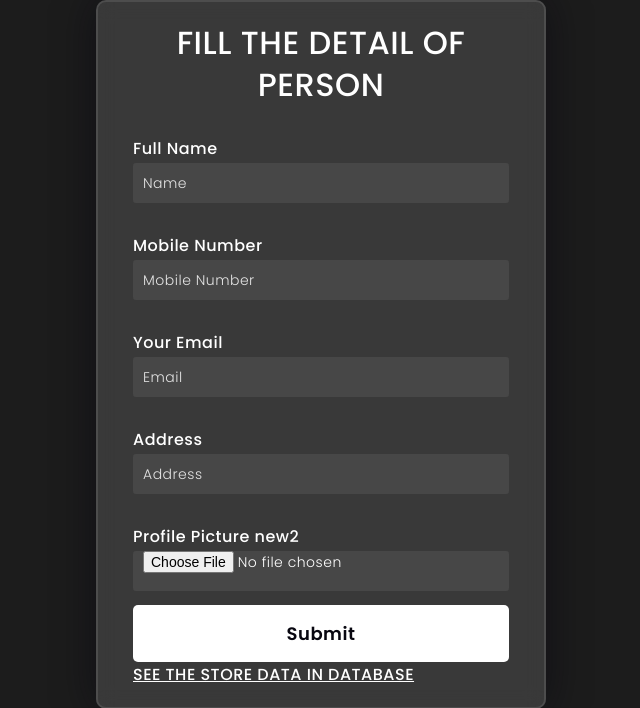
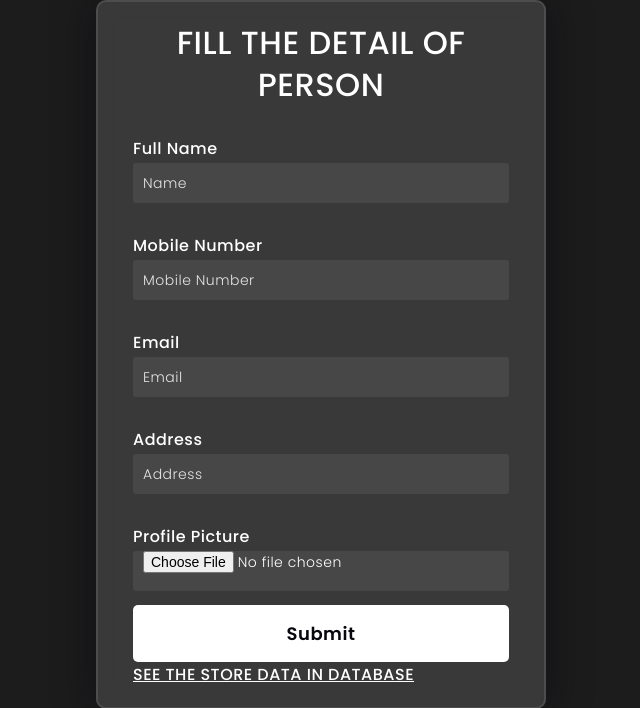
Before and after one commit to Satendralodhi/my_app, a Django app: page / in a window 1280 px wide. Shown: the top 708 px of the page, without its empty margins (319-959 px from the left). Run offline with Django 5.2, Linux system fonts and the light colour scheme.

Commit message:
change new2

```diff
--- a/templates/index.html
+++ b/templates/index.html
@@ -125,23 +125,15 @@ button{
 
         <label for="name">Full Name</label>
         <input type="text" placeholder="Name" name="name" id="name">
-
-
-
         <label for="m_number">Mobile Number</label>
         <input type="text" placeholder="Mobile Number" name="m_number" id="m_number">
 
-        <label for="email"> Your Email</label>
+        <label for="email">Email</label>
         <input type="email" placeholder="Email" name="email" id="email">
 
         <label for="address">Address</label>
         <input type="text" placeholder="Address" name="address" id="address">
-
-
-
-
-
-        <label for="profile_picture">Profile Picture new2</label>
+        <label for="profile_picture">Profile Picture</label>
         <input type="file" accept="image/*" name="profile_picture" id="profile_picture" >
         <img id="profile-preview" src="#" alt="Preview" style="max-width: 200px; display: none;">
 
```
